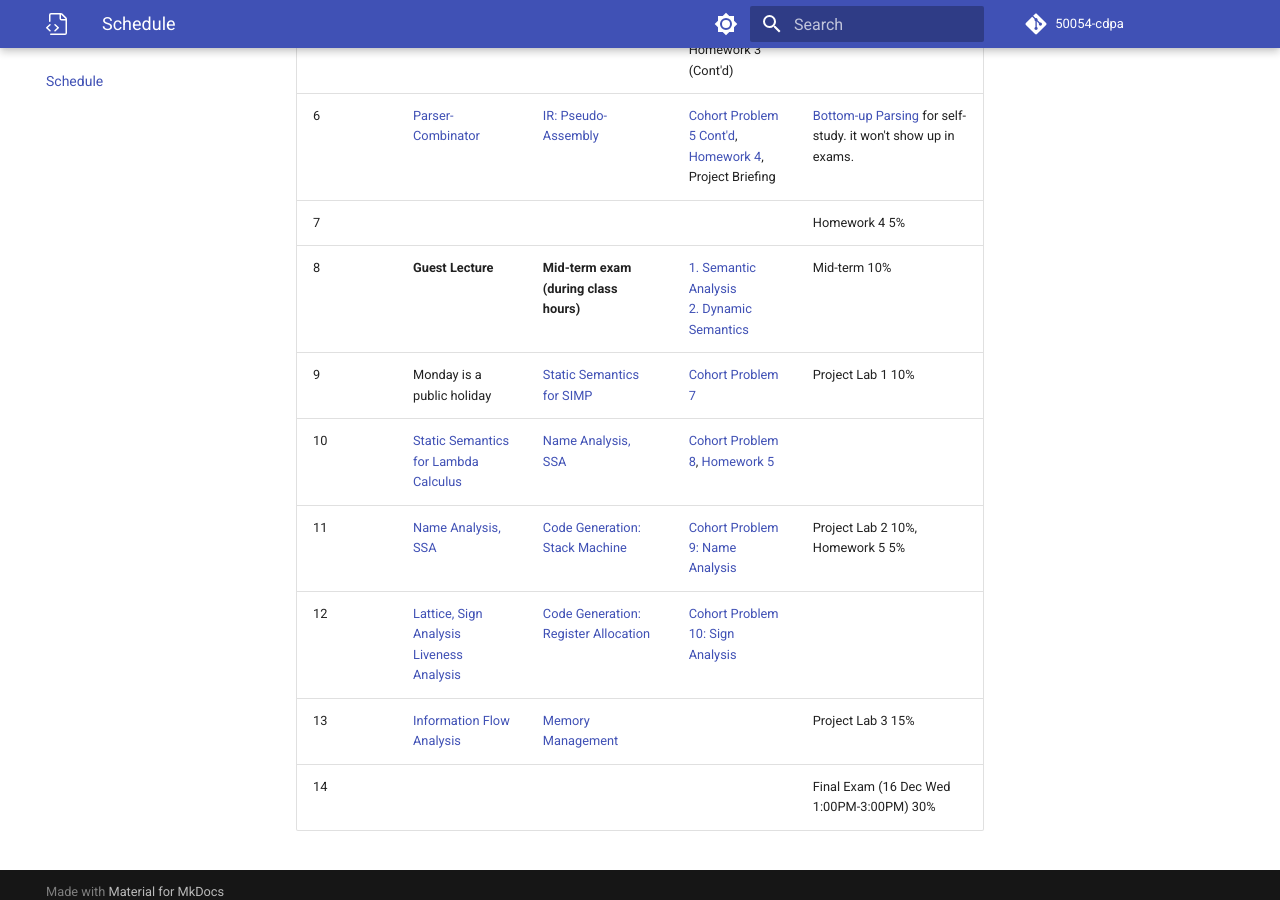
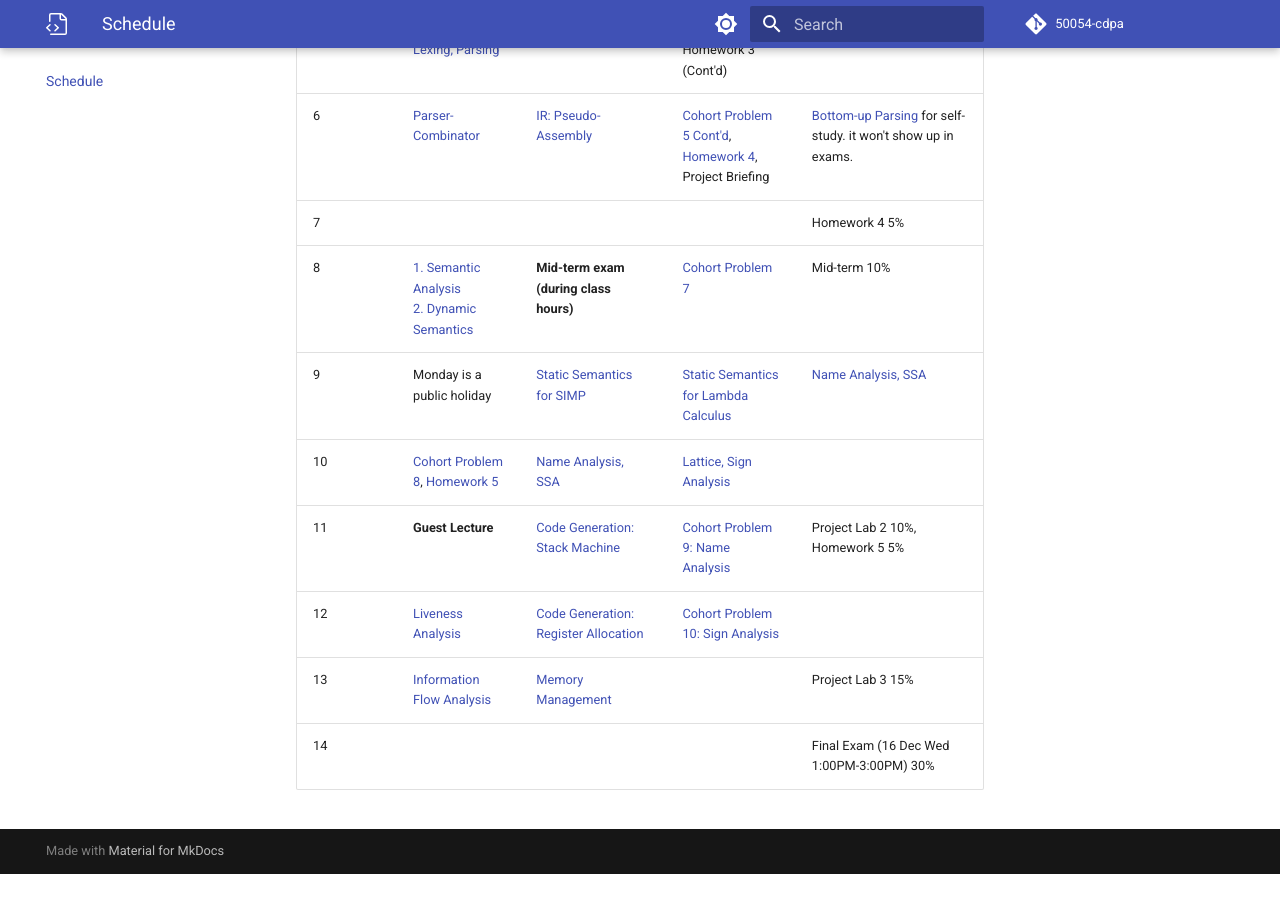
Before and after one commit to 50054-cdpa/notes, an MkDocs documentation site: the page built from docs/schedule.md, in a window 1280 px wide and 900 px high, scrolled down 694 px. Built offline with MkDocs 1.6.1 and Material for MkDocs 9.7.7, drawn with Linux system fonts in a browser that asks for light colours; some web fonts are replaced; comment, search, counter and statistics services are not loaded; after the commit the page ends 1568 px from its top, so only the background shows below that.

Commit message:
moved guest lecture to week 11

```diff
--- a/docs/schedule.md
+++ b/docs/schedule.md
@@ -8,10 +8,10 @@
 | 5 | [Syntax Analysis: Lexing, Parsing](./syntax_analysis.md) | [Top-down Parsing](./syntax_analysis.md) | [Cohort Problem 5](https://github.com/50054-cdpa/cohort_probs_haskell/tree/main/syntax_analysis), <br/> Homework 3 (Cont'd) | Homework 3 5% |
 | 6 | [Parser-Combinator](./syntax_analysis_parser_combinator.md) | [IR: Pseudo-Assembly](./ir_pseudo_assembly.md) | [Cohort Problem 5 Cont'd](https://github.com/50054-cdpa/cohort_probs_haskell/tree/main/syntax_analysis), <br/> [Homework 4](https://github.com/50054-cdpa/homework_haskell/tree/main/syntax_analysis), <br/> Project Briefing  | [Bottom-up Parsing](./syntax_analysis_2.md) for self-study. it won't show up in exams. |
 | 7 |  |  |  | Homework 4 5% |
-| 8 | **Guest Lecture** | **Mid-term exam (during class hours)** | [1. Semantic Analysis](./semantic_analysis.md) <br/> [2. Dynamic Semantics](./dynamic_semantics.md) | Mid-term 10%  |
-| 9 | Monday is a public holiday | [Static Semantics for SIMP](./static_semantics.md) | [Cohort Problem 7](https://github.com/50054-cdpa/cohort_probs_haskell/tree/main/dynamic_semantics) | Project Lab 1 10% |
-| 10 | [Static Semantics for Lambda Calculus](./static_semantics_2.md)  | [Name Analysis, SSA](./name_analysis.md) | [Cohort Problem 8](https://github.com/50054-cdpa/cohort_probs_haskell/tree/main/static_semantics), [Homework 5](https://github.com/50054-cdpa/homework_haskell/tree/main/semantic_analysis) | |
-| 11 | [Name Analysis, SSA](./name_analysis.md) | [Code Generation: Stack Machine](./code_generation_wasm.md) | [Cohort Problem 9: Name Analysis](https://github.com/50054-cdpa/cohort_probs_haskell/tree/main/name_analysis)  | Project Lab 2 10%,  Homework 5 5%  |
-| 12 | [Lattice, Sign Analysis](./sign_analysis_lattice.md) <br/> [Liveness Analysis](./liveness_analysis.md)  | [Code Generation: Register Allocation](./code_generation_wasm.md)  | [Cohort Problem 10: Sign Analysis](https://github.com/50054-cdpa/cohort_probs_haskell/tree/main/sign_analysis)  |  |
+| 8 | [1. Semantic Analysis](./semantic_analysis.md) <br/> [2. Dynamic Semantics](./dynamic_semantics.md) | **Mid-term exam (during class hours)** |  [Cohort Problem 7](https://github.com/50054-cdpa/cohort_probs_haskell/tree/main/dynamic_semantics)  | Mid-term 10%  |
+| 9 | Monday is a public holiday | [Static Semantics for SIMP](./static_semantics.md) | [Static Semantics for Lambda Calculus](./static_semantics_2.md)  | [Name Analysis, SSA](./name_analysis.md) | Project Lab 1 10% |
+| 10 | [Cohort Problem 8](https://github.com/50054-cdpa/cohort_probs_haskell/tree/main/static_semantics), [Homework 5](https://github.com/50054-cdpa/homework_haskell/tree/main/semantic_analysis) | [Name Analysis, SSA](./name_analysis.md) | [Lattice, Sign Analysis](./sign_analysis_lattice.md) <br/> |  | |
+| 11 |  **Guest Lecture**  | [Code Generation: Stack Machine](./code_generation_wasm.md) | [Cohort Problem 9: Name Analysis](https://github.com/50054-cdpa/cohort_probs_haskell/tree/main/name_analysis)  | Project Lab 2 10%,  Homework 5 5%  |
+| 12 |  [Liveness Analysis](./liveness_analysis.md)  | [Code Generation: Register Allocation](./code_generation_wasm.md)  | [Cohort Problem 10: Sign Analysis](https://github.com/50054-cdpa/cohort_probs_haskell/tree/main/sign_analysis)  |  |
 | 13 | [Information Flow Analysis](./advanced_static_analysis.md) | [Memory Management](./memory_management.md) |  | Project Lab 3 15% |  |
 | 14 | |  |  |Final Exam (16 Dec Wed 1:00PM-3:00PM) 30%|
```
